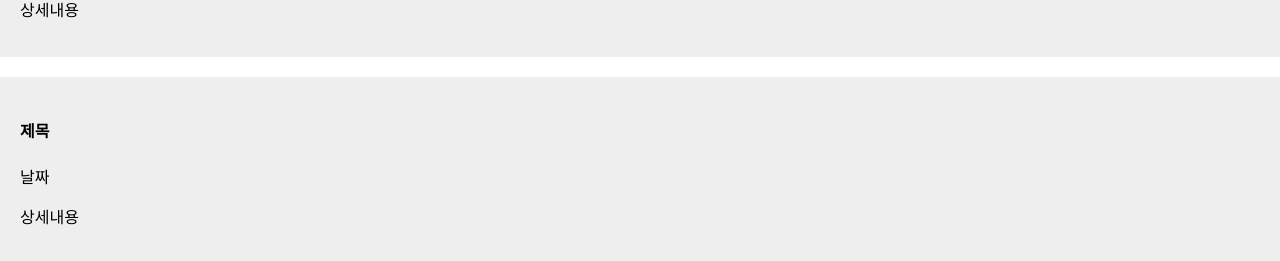
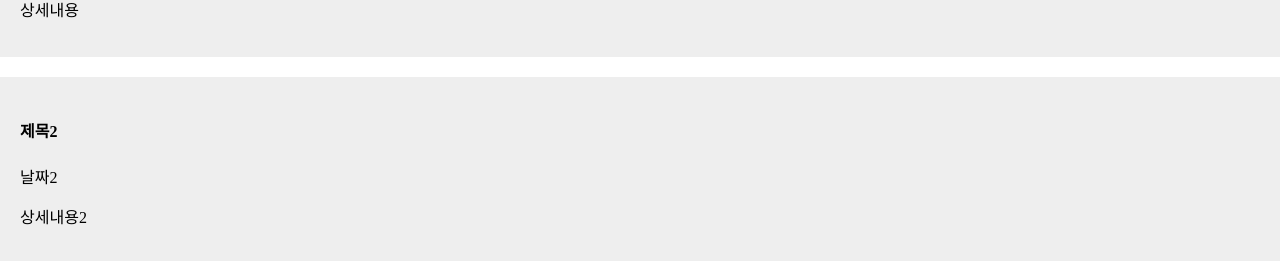
Before and after one commit to myunggiM/Blog, a React (Create React App) app: page / in a window 1280 px wide. Shown: the part 571-832 px from the top of the page. Built offline with nearby package versions, Linux system fonts and the light colour scheme.

Commit message:
component  쓰는 법 2

```diff
--- a/src/App.js
+++ b/src/App.js
@@ -40,7 +40,7 @@ function App() {
         <p>7월 9일 발행</p>
       </div>
       <Modal></Modal>
-      <Modal/>
+      <Modal2/>
     </div>
 
   );
@@ -50,6 +50,18 @@ function App() {
 2. 큰 페이지들
 3. 자주변경되는 것들
 */
+
+const Modal2 =() => {
+ return (
+  <>
+  <div className="modal">
+  <h4>제목2</h4>
+  <p>날짜2</p>
+  <p>상세내용2</p>
+</div>
+</>
+ )
+} // const 로 component 를 만들면, 잘못 쓸경우 에러로그가 뜸
 
 function Modal(){ //컴포넌트 : 작명시 영어 대문자
   return(
```
